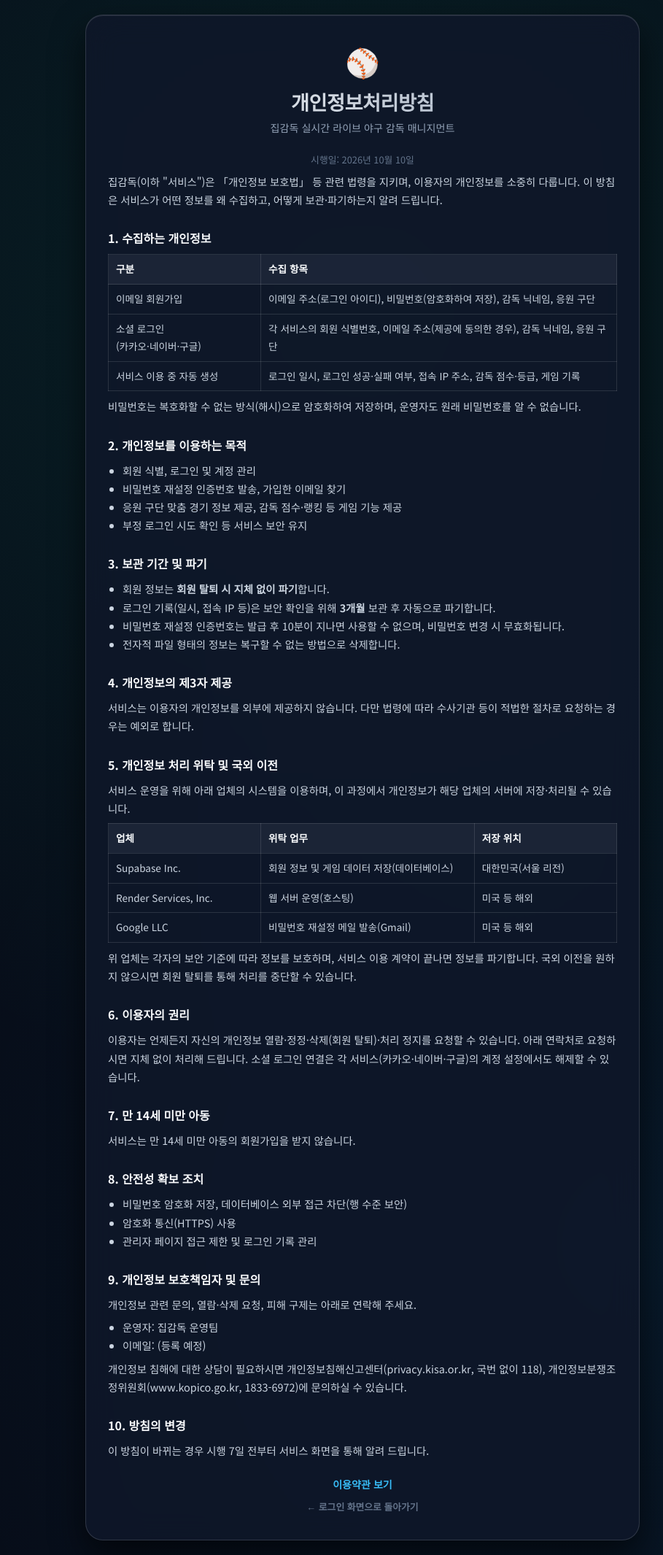
After one commit to hyunwoogod/real-time-manager, a Flask app: page /privacy in a window 1280 px wide. The commit adds this page. Shown: the whole page at 73% size, without its empty margins (143-1052 px from the left). Run offline with Flask 3, Linux system fonts and the light colour scheme; the visitor is signed in with stand-in values (Sample User, id 1); some libraries are stand-ins or nearby versions.

Commit message:
feat: 개인정보처리방침·이용약관 페이지, 가입 시 약관 동의 필수, 로그인 기록 3개월 자동 파기
- /privacy, /terms 페이지 추가 (구글·카카오·네이버 앱 등록 시 필요한 정책 링크)
- 이메일 가입과 소셜 첫 가입에 만 14세 이상 및 약관 동의 체크 필수
- 로그인·회원가입 화면 하단에 약관 링크 표시
- 서버 시작 시 3개월 지난 로그인 기록 삭제 (개인정보처리방침 보관 기간 반영)
- 문의 이메일은 CONTACT_EMAIL(없으면 MAIL_USERNAME) 환경변수로 표시

Co-Authored-By: Claude Opus 5.5 <noreply@anthropic.com>

```diff
--- a/database.py
+++ b/database.py
@@ -359,6 +359,8 @@ def init_db():
 
     # KBO 경기 일정 시딩
     seed_kbo_schedules()
+    # 개인정보처리방침: 로그인 기록은 3개월 보관 후 파기
+    purge_old_login_logs()
     # 예전에 평문으로 저장된 비밀번호를 해시로 일괄 전환
     migrate_plaintext_passwords()
 
@@ -771,6 +773,15 @@ def log_login(username, success, reason='', user_id=None, ip=''):
         conn.close()
     except Exception as e:
         print(f"⚠️ [DB] 로그인 기록 저장 실패: {e}")
+
+LOGIN_LOG_RETENTION_DAYS = 90
+
+def purge_old_login_logs():
+    conn = get_db()
+    cursor = conn.cursor()
+    cursor.execute("DELETE FROM login_logs WHERE created_at < ?", (_utc_now_str(-LOGIN_LOG_RETENTION_DAYS * 86400),))
+    conn.commit()
+    conn.close()
 
 def get_recent_login_logs(limit=50):
     """최근 로그인 기록 (관리자 전용, 한국 시간)"""
--- a/server.py
+++ b/server.py
@@ -203,7 +203,9 @@ def authentication_guard():
         '/api/check-email',
         '/signup/social',
         '/forgot-password',
-        '/find-email'
+        '/find-email',
+        '/privacy',
+        '/terms'
     }
     if path in PUBLIC_PATHS or path.startswith('/api/check-') or path.startswith('/auth/'):
         return None
@@ -385,6 +387,8 @@ def signup():
             return fail("감독 닉네임은 2자 이상 10자 이하로 입력해 주세요.")
         if not favorite_team:
             return fail("응원 구단을 선택해 주세요.")
+        if not data.get('agree_terms'):
+            return fail(TERMS_REQUIRED_MSG)
 
         res = database.register_user(
             username=email,
@@ -504,8 +508,26 @@ def logout():
 
 @app.context_processor
 def inject_social_providers():
-    """로그인/회원가입 화면에 설정된 소셜 로그인 버튼만 표시"""
-    return {'social_providers': social_auth.enabled_providers()}
+    """로그인/회원가입 화면에 설정된 소셜 로그인 버튼만 표시 + 약관 화면용 문의 이메일"""
+    return {
+        'social_providers': social_auth.enabled_providers(),
+        'contact_email': os.environ.get('CONTACT_EMAIL', '').strip() or os.environ.get('MAIL_USERNAME', '').strip(),
+        'legal_effective_date': LEGAL_EFFECTIVE_DATE,
+    }
+
+
+LEGAL_EFFECTIVE_DATE = '2026년 10월 10일'
+TERMS_REQUIRED_MSG = "이용약관 및 개인정보처리방침에 동의해 주세요."
+
+
+@app.route('/privacy')
+def privacy():
+    return render_template('privacy.html')
+
+
+@app.route('/terms')
+def terms():
+    return render_template('terms.html')
 
 
 def social_redirect_uri(provider):
@@ -577,7 +599,10 @@ def social_signup():
     if request.method == 'POST':
         nickname = request.form.get('nickname', '').strip()
         favorite_team = normalize_team_short(request.form.get('favorite_team'))
-        res = database.create_social_user(pending['provider'], pending['id'], pending.get('email'), nickname, favorite_team)
+        if not request.form.get('agree_terms'):
+            res = {"status": "error", "message": TERMS_REQUIRED_MSG}
+        else:
+            res = database.create_social_user(pending['provider'], pending['id'], pending.get('email'), nickname, favorite_team)
         if res.get('status') != 'success':
             return render_template('social_signup.html', provider_name=provider_name, pending=pending,
                                    nickname=nickname, favorite_team=favorite_team, error=res.get('message'))
--- a/static/auth.css
+++ b/static/auth.css
@@ -264,3 +264,89 @@ body {
     margin-top: 6px;
     word-break: break-all;
 }
+
+/* 약관 동의 체크 */
+.consent-row {
+    display: flex;
+    align-items: flex-start;
+    gap: 10px;
+    padding: 12px 14px;
+    background: rgba(30, 41, 59, 0.6);
+    border: 1px solid rgba(255, 255, 255, 0.12);
+    border-radius: 12px;
+    font-size: 0.85rem;
+    color: #cbd5e1;
+    line-height: 1.5;
+    text-align: left;
+    cursor: pointer;
+}
+.consent-row input[type="checkbox"] {
+    width: 18px;
+    height: 18px;
+    margin: 1px 0 0;
+    flex-shrink: 0;
+    accent-color: #10b981;
+}
+.consent-row a {
+    color: #38bdf8;
+    font-weight: 600;
+}
+.legal-links {
+    margin-top: 14px;
+    font-size: 0.75rem;
+    color: #475569;
+}
+.legal-links a {
+    color: #64748b;
+    text-decoration: none;
+}
+.legal-links a:hover {
+    text-decoration: underline;
+}
+
+/* 개인정보처리방침 / 이용약관 문서 */
+.legal-container {
+    max-width: 760px;
+    text-align: left;
+}
+.legal-container .auth-title,
+.legal-container .auth-subtitle {
+    text-align: center;
+}
+.legal-doc {
+    font-size: 0.9rem;
+    line-height: 1.75;
+    color: #cbd5e1;
+}
+.legal-doc h2 {
+    font-size: 1rem;
+    color: #f8fafc;
+    margin: 26px 0 8px;
+}
+.legal-doc ul {
+    padding-left: 20px;
+    margin: 6px 0;
+}
+.legal-doc table {
+    width: 100%;
+    border-collapse: collapse;
+    margin: 8px 0;
+    font-size: 0.85rem;
+}
+.legal-doc th,
+.legal-doc td {
+    border: 1px solid rgba(255, 255, 255, 0.12);
+    padding: 8px 10px;
+    vertical-align: top;
+}
+.legal-doc th {
+    background: rgba(30, 41, 59, 0.8);
+    color: #f8fafc;
+    font-weight: 700;
+}
+.legal-meta {
+    font-size: 0.8rem;
+    color: #64748b;
+    text-align: center;
+    margin-bottom: 8px;
+}
--- a/templates/login.html
+++ b/templates/login.html
@@ -52,6 +52,7 @@
                 <a href="/" class="auth-back">← 메인 화면으로 돌아가기</a>
             </div>
         </div>
+        <div class="legal-links"><a href="/terms">이용약관</a> · <a href="/privacy">개인정보처리방침</a></div>
     </div>
 </body>
 </html>
--- /dev/null
+++ b/templates/privacy.html
@@ -0,0 +1,90 @@
+<!DOCTYPE html>
+<html lang="ko">
+<head>
+    <meta charset="UTF-8">
+    <meta name="viewport" content="width=device-width, initial-scale=1.0">
+    <title>개인정보처리방침 - 집감독</title>
+    <link rel="stylesheet" href="/style.css">
+    <link rel="stylesheet" href="/auth.css">
+    <link href="https://fonts.googleapis.com/css2?family=Noto+Sans+KR:wght@400;600;700;900&display=swap" rel="stylesheet">
+</head>
+<body>
+    <div class="auth-container legal-container">
+        <div class="auth-logo" style="display: block; text-align: center;">⚾</div>
+        <h1 class="auth-title">개인정보처리방침</h1>
+        <p class="auth-subtitle">집감독 실시간 라이브 야구 감독 매니지먼트</p>
+        <p class="legal-meta">시행일: {{ legal_effective_date }}</p>
+
+        <div class="legal-doc">
+            <p>집감독(이하 "서비스")은 「개인정보 보호법」 등 관련 법령을 지키며, 이용자의 개인정보를 소중히 다룹니다. 이 방침은 서비스가 어떤 정보를 왜 수집하고, 어떻게 보관·파기하는지 알려 드립니다.</p>
+
+            <h2>1. 수집하는 개인정보</h2>
+            <table>
+                <tr><th style="width: 30%;">구분</th><th>수집 항목</th></tr>
+                <tr><td>이메일 회원가입</td><td>이메일 주소(로그인 아이디), 비밀번호(암호화하여 저장), 감독 닉네임, 응원 구단</td></tr>
+                <tr><td>소셜 로그인<br>(카카오·네이버·구글)</td><td>각 서비스의 회원 식별번호, 이메일 주소(제공에 동의한 경우), 감독 닉네임, 응원 구단</td></tr>
+                <tr><td>서비스 이용 중 자동 생성</td><td>로그인 일시, 로그인 성공·실패 여부, 접속 IP 주소, 감독 점수·등급, 게임 기록</td></tr>
+            </table>
+            <p>비밀번호는 복호화할 수 없는 방식(해시)으로 암호화하여 저장하며, 운영자도 원래 비밀번호를 알 수 없습니다.</p>
+
+            <h2>2. 개인정보를 이용하는 목적</h2>
+            <ul>
+                <li>회원 식별, 로그인 및 계정 관리</li>
+                <li>비밀번호 재설정 인증번호 발송, 가입한 이메일 찾기</li>
+                <li>응원 구단 맞춤 경기 정보 제공, 감독 점수·랭킹 등 게임 기능 제공</li>
+                <li>부정 로그인 시도 확인 등 서비스 보안 유지</li>
+            </ul>
+
+            <h2>3. 보관 기간 및 파기</h2>
+            <ul>
+                <li>회원 정보는 <strong>회원 탈퇴 시 지체 없이 파기</strong>합니다.</li>
+                <li>로그인 기록(일시, 접속 IP 등)은 보안 확인을 위해 <strong>3개월</strong> 보관 후 자동으로 파기합니다.</li>
+                <li>비밀번호 재설정 인증번호는 발급 후 10분이 지나면 사용할 수 없으며, 비밀번호 변경 시 무효화됩니다.</li>
+                <li>전자적 파일 형태의 정보는 복구할 수 없는 방법으로 삭제합니다.</li>
+            </ul>
+
+            <h2>4. 개인정보의 제3자 제공</h2>
+            <p>서비스는 이용자의 개인정보를 외부에 제공하지 않습니다. 다만 법령에 따라 수사기관 등이 적법한 절차로 요청하는 경우는 예외로 합니다.</p>
+
+            <h2>5. 개인정보 처리 위탁 및 국외 이전</h2>
+            <p>서비스 운영을 위해 아래 업체의 시스템을 이용하며, 이 과정에서 개인정보가 해당 업체의 서버에 저장·처리될 수 있습니다.</p>
+            <table>
+                <tr><th style="width: 30%;">업체</th><th>위탁 업무</th><th style="width: 28%;">저장 위치</th></tr>
+                <tr><td>Supabase Inc.</td><td>회원 정보 및 게임 데이터 저장(데이터베이스)</td><td>대한민국(서울 리전)</td></tr>
+                <tr><td>Render Services, Inc.</td><td>웹 서버 운영(호스팅)</td><td>미국 등 해외</td></tr>
+                <tr><td>Google LLC</td><td>비밀번호 재설정 메일 발송(Gmail)</td><td>미국 등 해외</td></tr>
+            </table>
+            <p>위 업체는 각자의 보안 기준에 따라 정보를 보호하며, 서비스 이용 계약이 끝나면 정보를 파기합니다. 국외 이전을 원하지 않으시면 회원 탈퇴를 통해 처리를 중단할 수 있습니다.</p>
+
+            <h2>6. 이용자의 권리</h2>
+            <p>이용자는 언제든지 자신의 개인정보 열람·정정·삭제(회원 탈퇴)·처리 정지를 요청할 수 있습니다. 아래 연락처로 요청하시면 지체 없이 처리해 드립니다. 소셜 로그인 연결은 각 서비스(카카오·네이버·구글)의 계정 설정에서도 해제할 수 있습니다.</p>
+
+            <h2>7. 만 14세 미만 아동</h2>
+            <p>서비스는 만 14세 미만 아동의 회원가입을 받지 않습니다.</p>
+
+            <h2>8. 안전성 확보 조치</h2>
+            <ul>
+                <li>비밀번호 암호화 저장, 데이터베이스 외부 접근 차단(행 수준 보안)</li>
+                <li>암호화 통신(HTTPS) 사용</li>
+                <li>관리자 페이지 접근 제한 및 로그인 기록 관리</li>
+            </ul>
+
+            <h2>9. 개인정보 보호책임자 및 문의</h2>
+            <p>개인정보 관련 문의, 열람·삭제 요청, 피해 구제는 아래로 연락해 주세요.</p>
+            <ul>
+                <li>운영자: 집감독 운영팀</li>
+                <li>이메일: {% if contact_email %}<a href="mailto:{{ contact_email }}" style="color: #38bdf8;">{{ contact_email }}</a>{% else %}(등록 예정){% endif %}</li>
+            </ul>
+            <p>개인정보 침해에 대한 상담이 필요하시면 개인정보침해신고센터(privacy.kisa.or.kr, 국번 없이 118), 개인정보분쟁조정위원회(www.kopico.go.kr, 1833-6972)에 문의하실 수 있습니다.</p>
+
+            <h2>10. 방침의 변경</h2>
+            <p>이 방침이 바뀌는 경우 시행 7일 전부터 서비스 화면을 통해 알려 드립니다.</p>
+        </div>
+
+        <div class="auth-links" style="text-align: center;">
+            <div><a href="/terms">이용약관 보기</a></div>
+            <div><a href="/login" class="auth-back">← 로그인 화면으로 돌아가기</a></div>
+        </div>
+    </div>
+</body>
+</html>
--- a/templates/social_signup.html
+++ b/templates/social_signup.html
@@ -36,11 +36,17 @@
                     {% endfor %}
                 </select>
             </div>
+            <label class="consent-row" for="agree_terms">
+                <input type="checkbox" id="agree_terms" name="agree_terms" value="1" required>
+                <span>만 14세 이상이며, <a href="/terms" target="_blank">이용약관</a>과 <a href="/privacy" target="_blank">개인정보처리방침</a>에 동의합니다. (필수)</span>
+            </label>
+
             <button type="submit" class="btn-submit" id="btn-submit-social-signup">시작하기</button>
         </form>
         <div class="auth-links">
             <div><a href="/login" class="auth-back">← 다른 방법으로 로그인하기</a></div>
         </div>
+        <div class="legal-links"><a href="/terms">이용약관</a> · <a href="/privacy">개인정보처리방침</a></div>
     </div>
     <script>
         // 버튼 중복 클릭 방지
```
Also changed, not shown: templates/signup.html (+14 -0 lines), templates/terms.html (added, +74 -0 lines), 1 other file.
